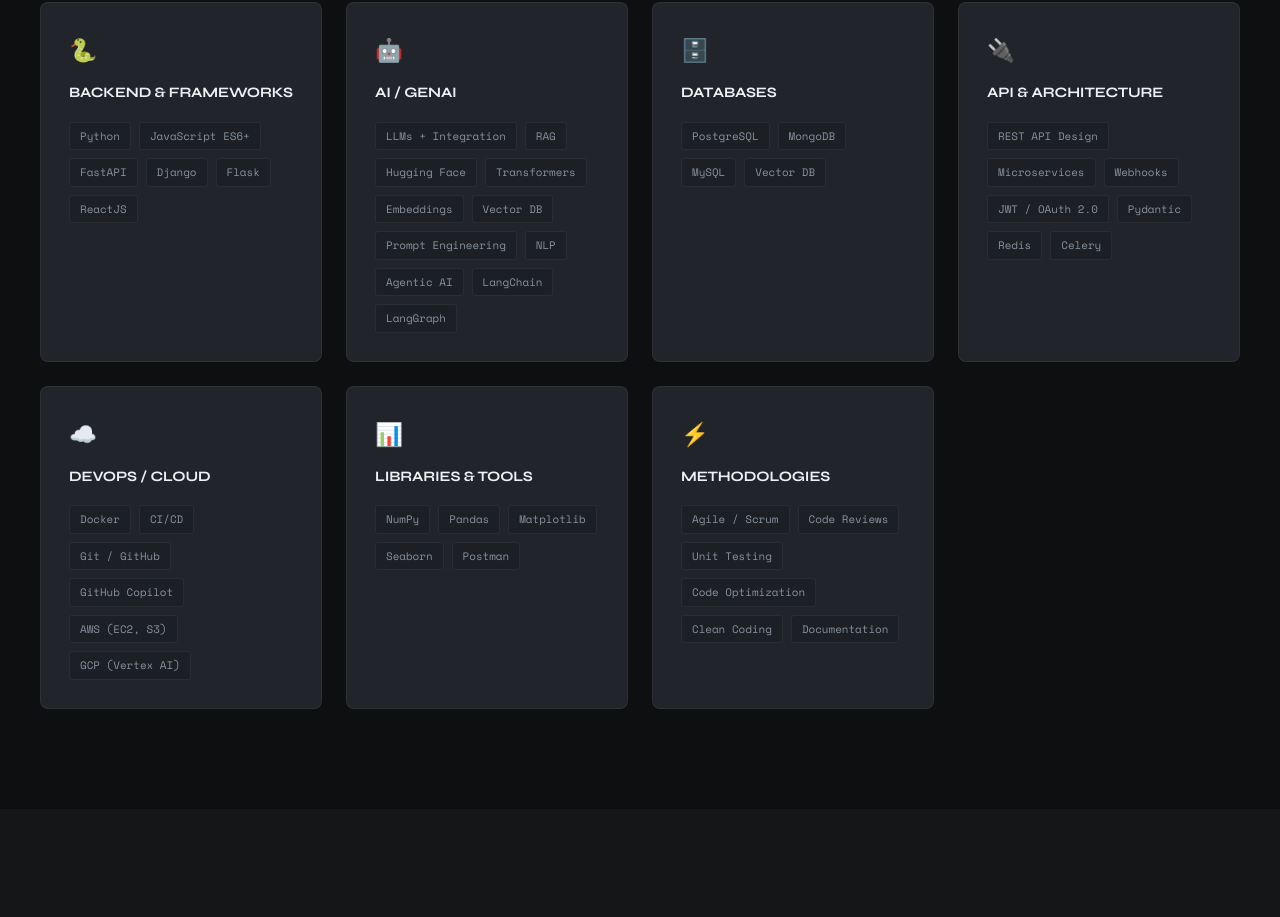
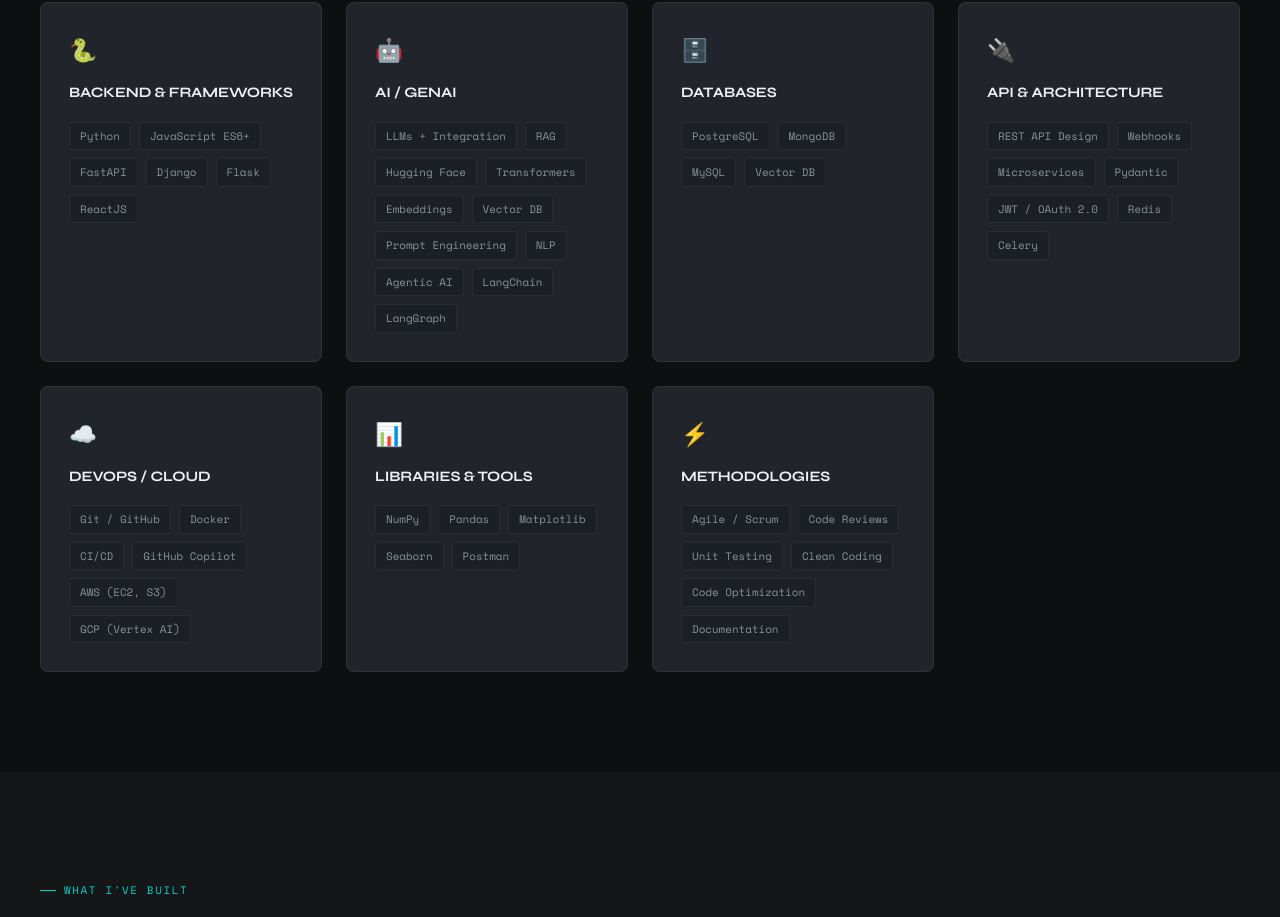
Before and after one commit to ROSHAN-KHANDAGALE/Personal-Portfolio, a React (Create React App) app: page / in a window 1280 px wide. Shown: the part 1939-2856 px from the top of the page. Built offline with nearby package versions, Linux system fonts and the light colour scheme; no server answers.

Commit message:
Bug Fixes

```diff
--- a/src/data/index.js
+++ b/src/data/index.js
@@ -47,10 +47,10 @@
     title: "API & Architecture",
     tags: [
       "REST API Design",
+      "Webhooks",
       "Microservices",
-      "Webhooks",
+      "Pydantic",
       "JWT / OAuth 2.0",
-      "Pydantic",
       "Redis",
       "Celery",
     ],
@@ -58,7 +58,14 @@
   {
     icon: "☁️",
     title: "DevOps / Cloud",
-    tags: ["Docker", "CI/CD", "Git / GitHub", "GitHub Copilot", "AWS (EC2, S3)", "GCP (Vertex AI)"],
+    tags: [
+      "Git / GitHub",
+      "Docker",
+      "CI/CD",
+      "GitHub Copilot",
+      "AWS (EC2, S3)",
+      "GCP (Vertex AI)",
+    ],
   },
   {
     icon: "📊",
@@ -68,7 +75,14 @@
   {
     icon: "⚡",
     title: "Methodologies",
-    tags: ["Agile / Scrum", "Code Reviews", "Unit Testing", "Code Optimization", "Clean Coding", "Documentation"],
+    tags: [
+      "Agile / Scrum",
+      "Code Reviews",
+      "Unit Testing",
+      "Clean Coding",
+      "Code Optimization",
+      "Documentation",
+    ],
   },
 ];
 
```
